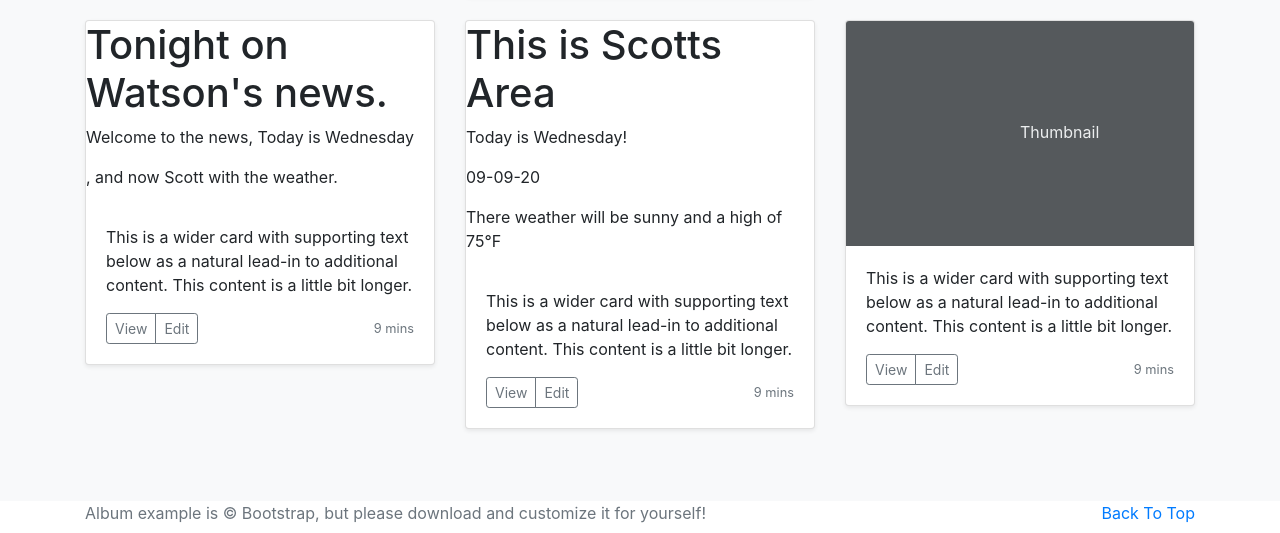
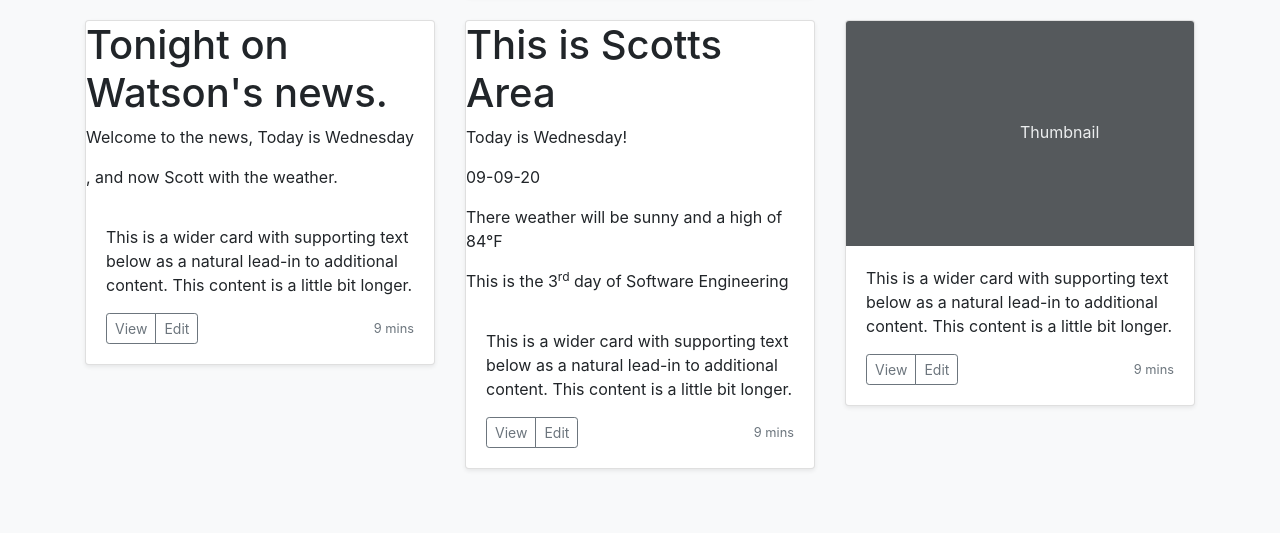
Before and after one commit to gsantella/git-practice, a PHP site: page / in a window 1280 px wide. Shown: the part 1145-1678 px from the top of the page. Run offline with PHP 8.4, Linux system fonts and the light colour scheme.

Commit message:
Added new Line to scott.php

```diff
--- a/src/includes/scott.php
+++ b/src/includes/scott.php
@@ -2,4 +2,5 @@
 
 <p>Today is <?= date("l"); ?>!</p>
     <p> <?= date("m-d-y");?></p>
-<p>There weather will be sunny and a high of 75&#176F</p>
+<p>There weather will be sunny and a high of 84&#176F</p>
+<p>This is the 3<sup>rd</sup> day of Software Engineering</p>
```
